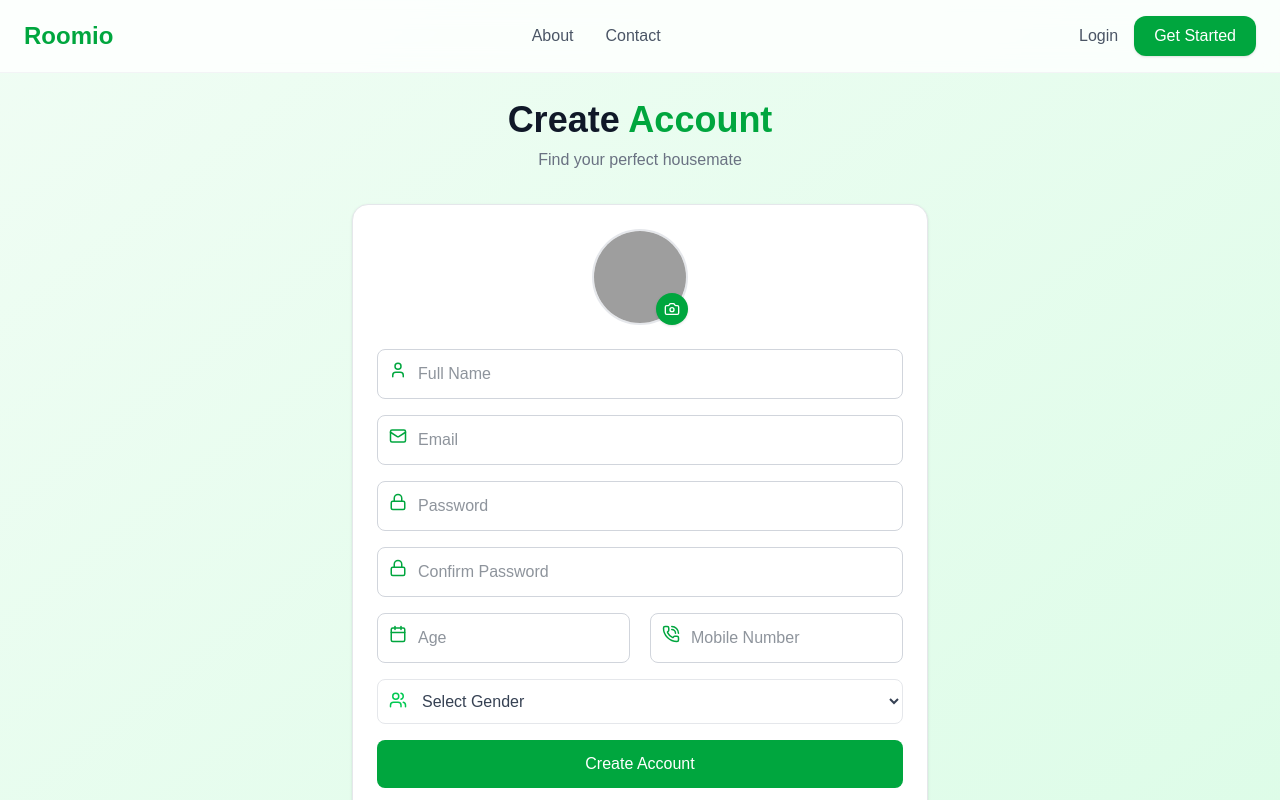
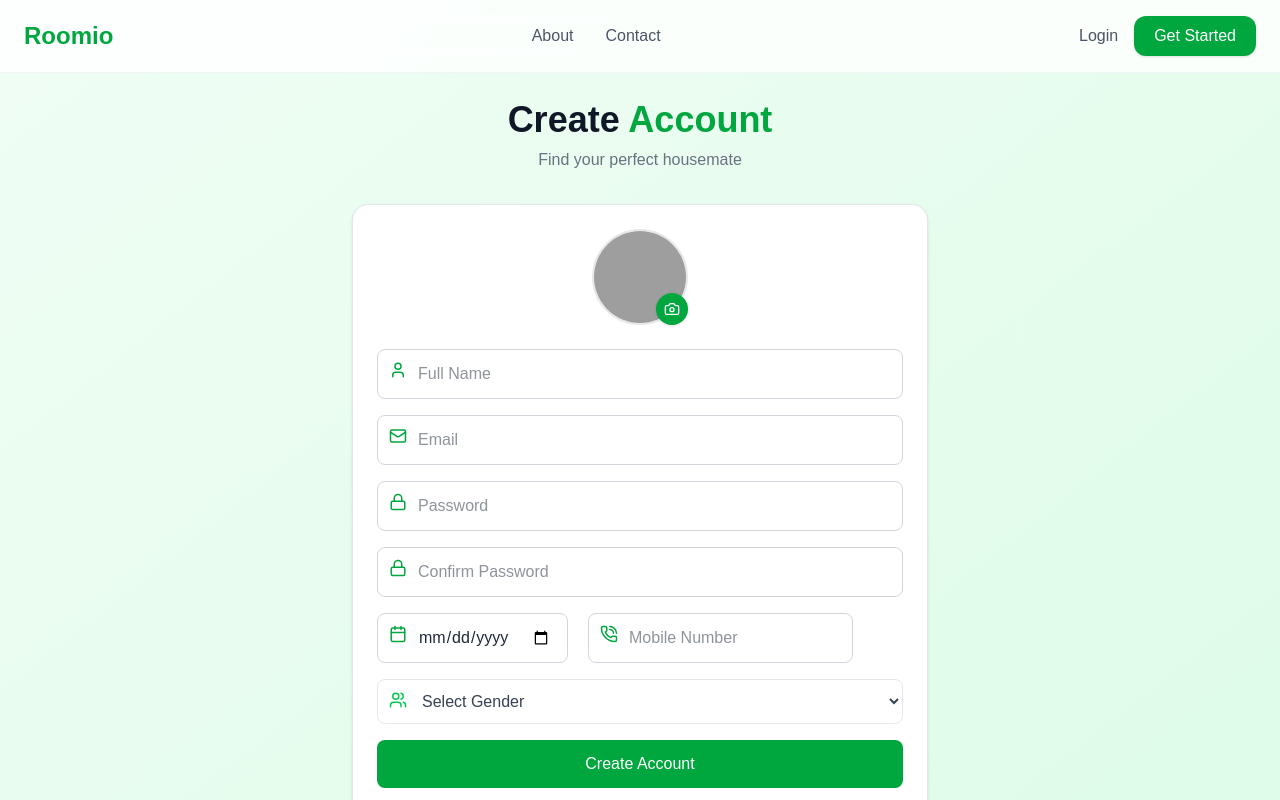
Before and after one commit to Pritammandal77/Roomioo-Frontend, a Next.js app: page /signup in a window 1280 px wide. Shown: the top 800 px of the page. Built offline with nearby package versions, Linux system fonts and the light colour scheme; grey boxes are pictures that could not be loaded.

Commit message:
done some optimizations & created axios Instance

```diff
--- a/package.json
+++ b/package.json
@@ -9,6 +9,7 @@
     "lint": "eslint"
   },
   "dependencies": {
+    "axios": "^1.13.6",
     "framer-motion": "^12.38.0",
     "lucide-react": "^0.577.0",
     "next": "16.2.0",
--- a/src/app/(auth)/signup/page.tsx
+++ b/src/app/(auth)/signup/page.tsx
@@ -18,7 +18,7 @@
     password: "",
     confirmPassword: "",
     fullName: "",
-    age: "",
+    dob: "",
     mobileNumber: "",
     gender: "",
   });
@@ -55,6 +55,8 @@
     Object.entries(formData).forEach(([key, value]) => {
       data.append(key, value);
     });
+
+    data.append("authProvider", "email");
 
     if (file) data.append("profilePicture", file);
 
@@ -97,6 +99,7 @@
                   accept="image/png, image/jpeg"
                   onChange={handleFileChange}
                   className="hidden"
+                  required={true}
                 />
               </label>
             </div>
@@ -109,6 +112,7 @@
               name="fullName"
               placeholder="Full Name"
               onChange={handleChange}
+              required={true}
             />
             <Input
               icon={Mail}
@@ -116,6 +120,7 @@
               type="email"
               placeholder="Email"
               onChange={handleChange}
+              required={true}
             />
             <Input
               icon={Lock}
@@ -123,6 +128,7 @@
               type="password"
               placeholder="Password"
               onChange={handleChange}
+              required={true}
             />
             <Input
               icon={Lock}
@@ -130,21 +136,30 @@
               type="password"
               placeholder="Confirm Password"
               onChange={handleChange}
+              required={true}
             />
-            <div className="flex gap-5">
-              <Input
-                icon={Calendar}
-                name="age"
-                type="number"
-                placeholder="Age"
-                onChange={handleChange}
-              />
+            <div className="flex flex-col md:flex-row gap-5">
+              <div className="relative">
+                <Calendar
+                  className="absolute left-3 top-3 text-green-600"
+                  size={18}
+                />
+                <input
+                  type="date"
+                  name="dob"
+                  value={formData.dob}
+                  onChange={handleChange}
+                  className="w-full pl-10 pr-4 py-3 rounded-lg border border-gray-300 focus:ring-2 focus:ring-green-500 outline-none text-gray-800"
+                  required={true}
+                />
+              </div>
               <Input
                 icon={PhoneCallIcon}
                 name="mobileNumber"
                 type="number"
                 placeholder="Mobile Number"
                 onChange={handleChange}
+                required={true}
               />
             </div>
 
@@ -158,6 +173,7 @@
                 name="gender"
                 onChange={handleChange}
                 className="w-full pl-10 pr-4 py-3 rounded-lg border border-gray-200 focus:ring-2 focus:ring-green-500 outline-none text-gray-700"
+                required={true}
               >
                 <option value="">Select Gender</option>
                 <option value="male">Male</option>
--- a/src/app/(public)/page.tsx
+++ b/src/app/(public)/page.tsx
@@ -5,6 +5,7 @@
 import HowItWorks from "@/components/landing/HowItWorks";
 import ProblemSolution from "@/components/landing/ProblemSolution";
 import WhyChooseUs from "@/components/landing/WhyChooseUs";
+import Footer from "@/components/shared/Footer";
 
 export default function HomePage() {
   return (
@@ -16,6 +17,7 @@
       <FeaturedListings />
       <FinalCTA />
       <FAQ />
+      <Footer/>
     </main>
   );
 }
--- a/src/app/layout.tsx
+++ b/src/app/layout.tsx
@@ -32,7 +32,6 @@
       <body className="min-h-full flex flex-col">
         <Navbar />
         {children}
-        <Footer />
       </body>
     </html>
   );
--- /dev/null
+++ b/src/lib/axiosInstance.js
@@ -0,0 +1,6 @@
+import axios from 'axios';
+
+export const axiosInstance = axios.create({
+    baseURL: process.env.NEXT_PUBLIC_API_BASE_URL,
+    withCredentials: true,
+});
```
Also changed, not shown: 1 other file (tests, documents, lock files or other folders).
